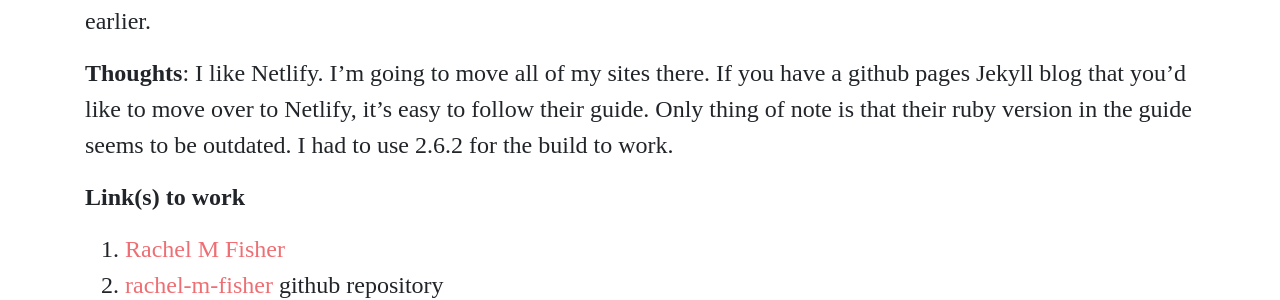
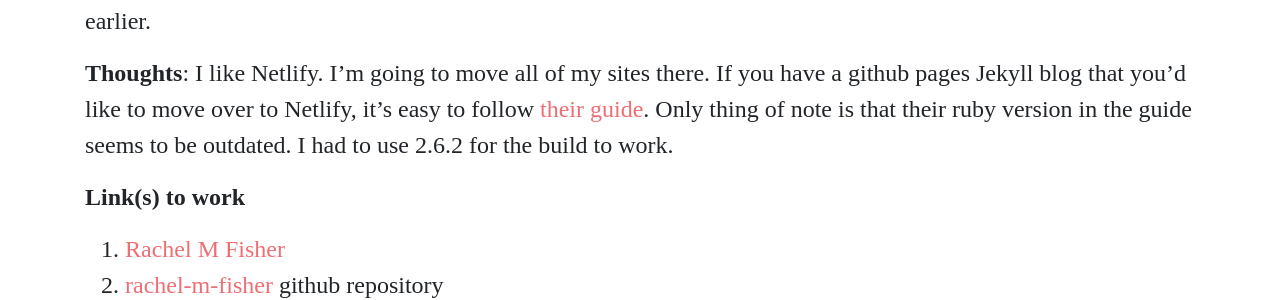
Before and after one commit to Elenaltarien/rachel-m-fisher, a Jekyll site: the page built from _posts/2019-04-26-Day-4.md, in a window 1280 px wide. Shown: the part 253-553 px from the top of the page. Built offline with Jekyll 4.4.1, drawn with Linux system fonts in a browser that asks for light colours; nearby versions of some CDN libraries; comment, search, counter and statistics services are not loaded; part of the change alters nothing that is shown.

```diff
--- a/_posts/2019-04-26-Day-4.md
+++ b/_posts/2019-04-26-Day-4.md
@@ -11,7 +11,7 @@ tags: >
 
 **Today's Progress**: Moved this site from GitHub pages to Netlify hosting. Moved kinda slow today due to migraine earlier.
 
-**Thoughts**: I like Netlify. I'm going to move all of my sites there. If you have a github pages Jekyll blog that you'd like to move over to Netlify, it's easy to follow their guide. Only thing of note is that their ruby version in the guide seems to be outdated. I had to use 2.6.2 for the build to work.
+**Thoughts**: I like Netlify. I'm going to move all of my sites there. If you have a github pages Jekyll blog that you'd like to move over to Netlify, it's easy to follow [their guide](https://www.netlify.com/blog/2017/05/11/migrating-your-jekyll-site-to-netlify/). Only thing of note is that their ruby version in the guide seems to be outdated. I had to use 2.6.2 for the build to work.
 
 **Link(s) to work**
 1. [Rachel M Fisher](https://www.rachelmfisher.com)
```
